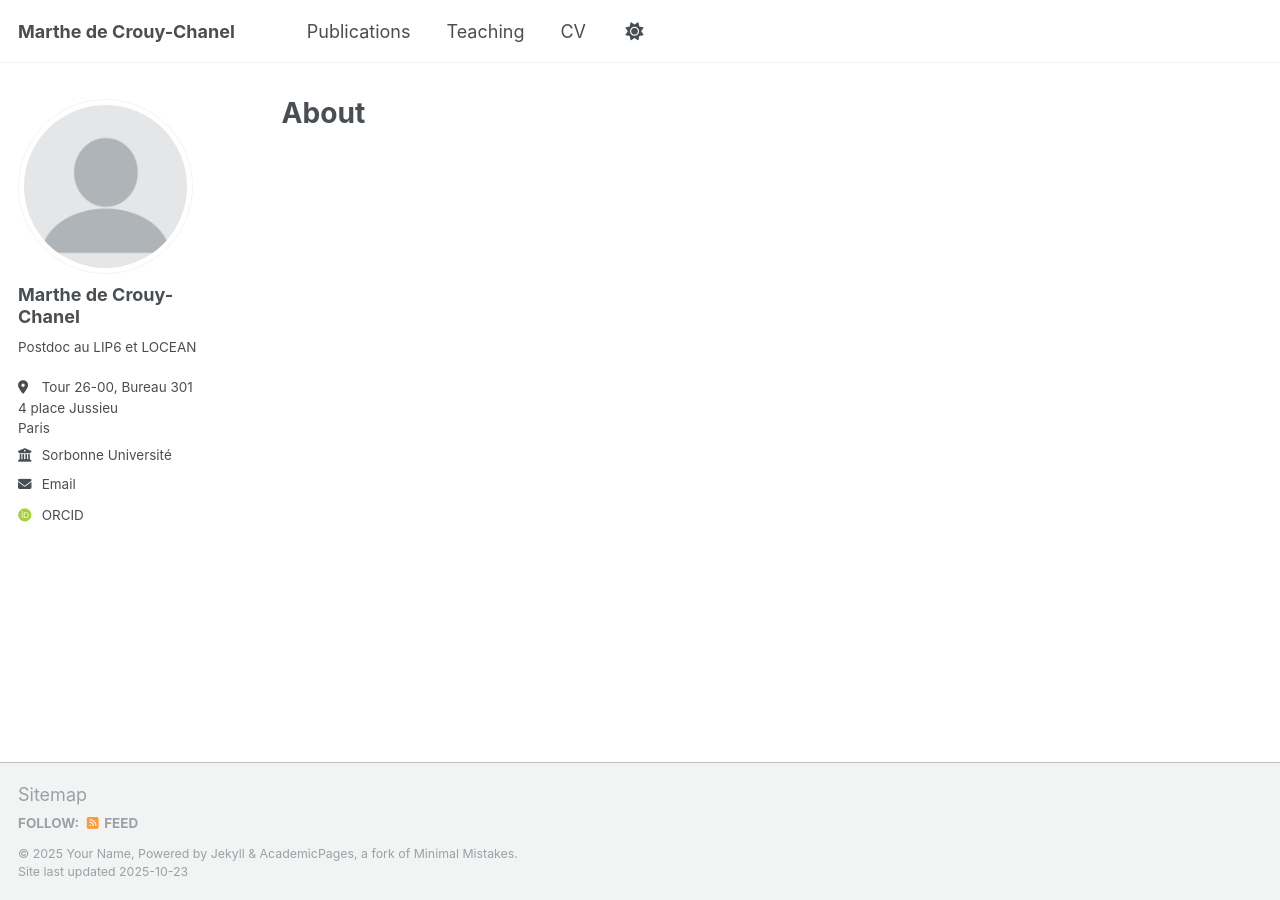
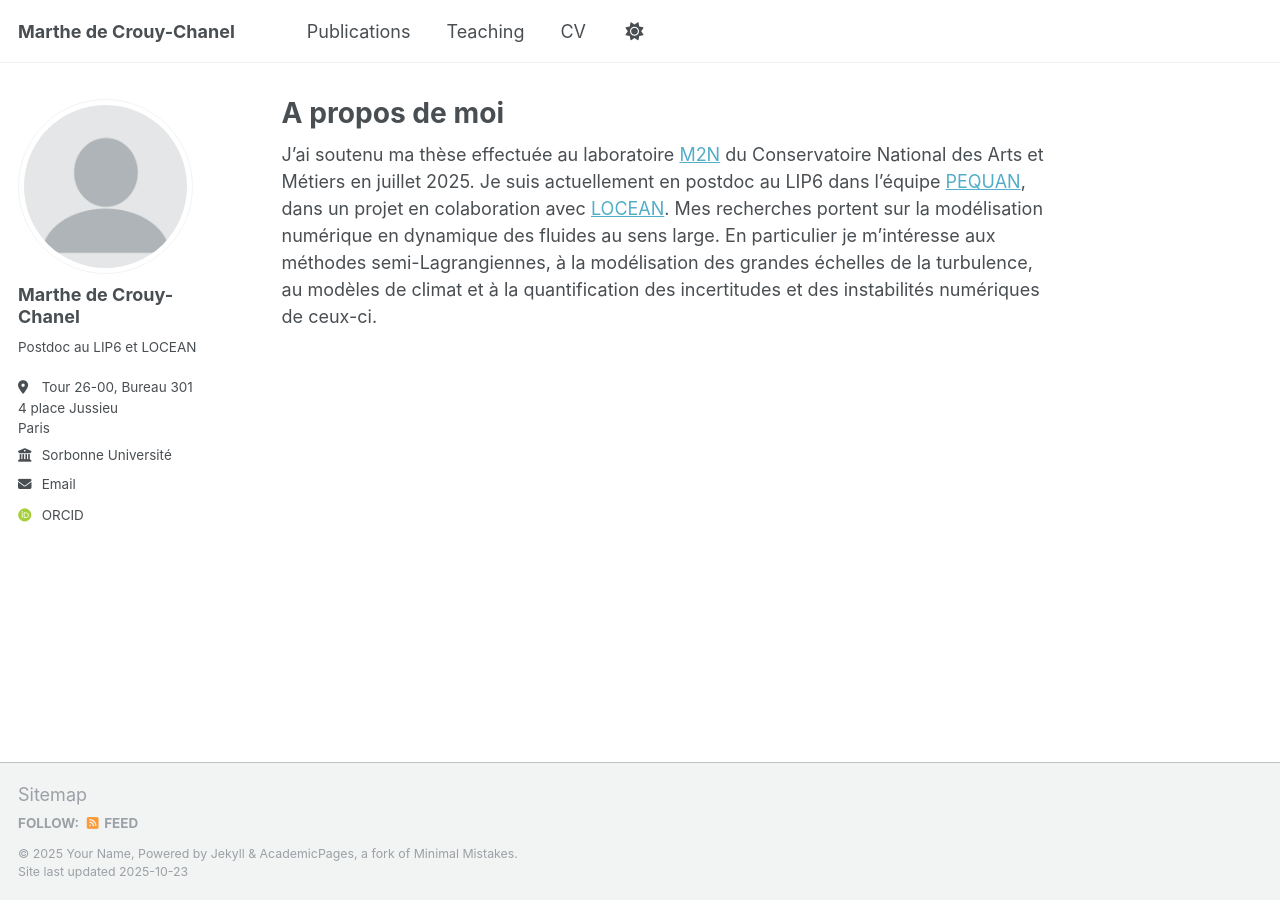
Before and after one commit to mdecrouy/mdecrouy.github.io, a Jekyll site: the page built from _pages/about.md, in a window 1280 px wide. Built offline with Jekyll 4.4.1, drawn with Linux system fonts in a browser that asks for light colours; some web fonts are replaced.

Commit message:
Update about.md

```diff
--- a/_pages/about.md
+++ b/_pages/about.md
@@ -1,8 +1,10 @@
 ---
 permalink: /
-title: "About"
+title: "A propos de moi"
 author_profile: true
 redirect_from:
   - /about/
   - /about.html
 ---
+
+J'ai soutenu ma thèse effectuée au laboratoire <a href="https://maths.cnam.fr/M2N/">M2N</a> du Conservatoire National des Arts et Métiers en juillet 2025. Je suis actuellement en postdoc au LIP6 dans l'équipe <a href="https://pequan.team.lip6.fr/">PEQUAN</a>, dans un projet en colaboration avec <a href="https://www.locean.ipsl.fr/">LOCEAN</a>. Mes recherches portent sur la modélisation numérique en dynamique des fluides au sens large. En particulier je m'intéresse aux méthodes semi-Lagrangiennes, à la modélisation des grandes échelles de la turbulence, au modèles de climat et à la quantification des incertitudes et des instabilités numériques de ceux-ci.
```
